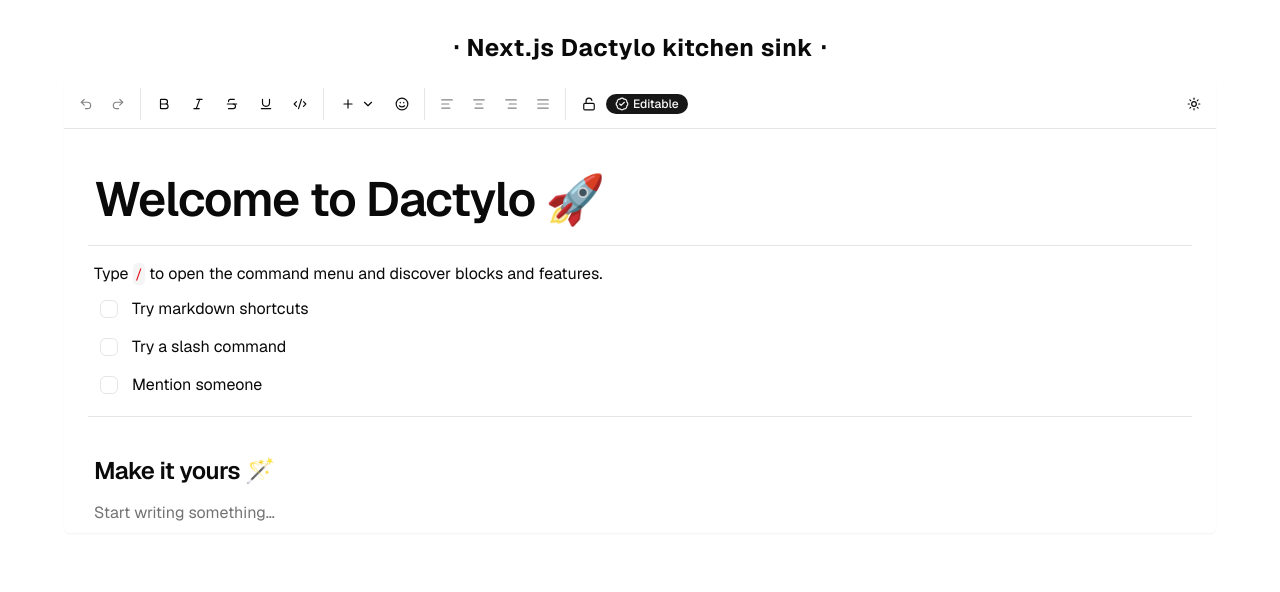
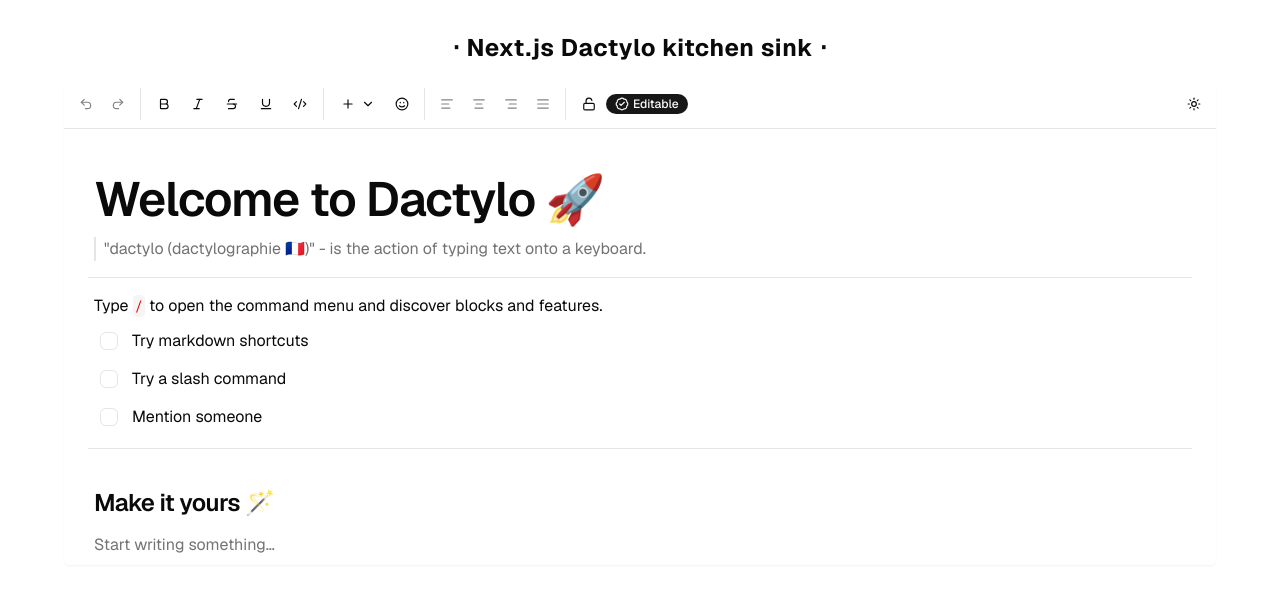
Before and after one commit to SugarDarius/dactylo, a Next.js app in the folder playgrounds/nextjs-kitchen-sink/: page / in a window 1280 px wide. Shown: the top 592 px of the page. Built offline with nearby package versions, Linux system fonts and the light colour scheme.

Commit message:
makeup on kitchen sink

```diff
--- a/playgrounds/nextjs-kitchen-sink/components/dactylo/editor.tsx
+++ b/playgrounds/nextjs-kitchen-sink/components/dactylo/editor.tsx
@@ -1518,6 +1518,16 @@ export function Editor({ className, ...props }: React.ComponentProps<'div'>) {
               level: 1,
               type: 'heading',
             },
+
+            {
+              type: 'quote',
+              content: [
+                {
+                  type: 'text',
+                  text: '"dactylo (dactylographie 🇫🇷)" - is the action of typing text onto a keyboard.',
+                },
+              ],
+            },
             {
               type: 'divider',
             },
```
